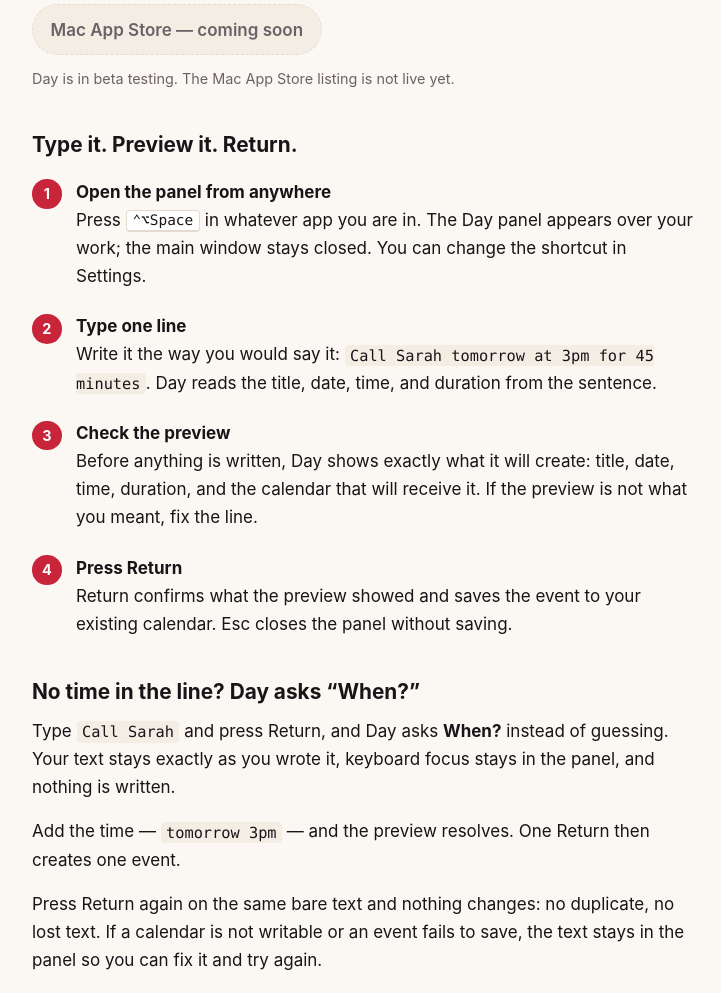
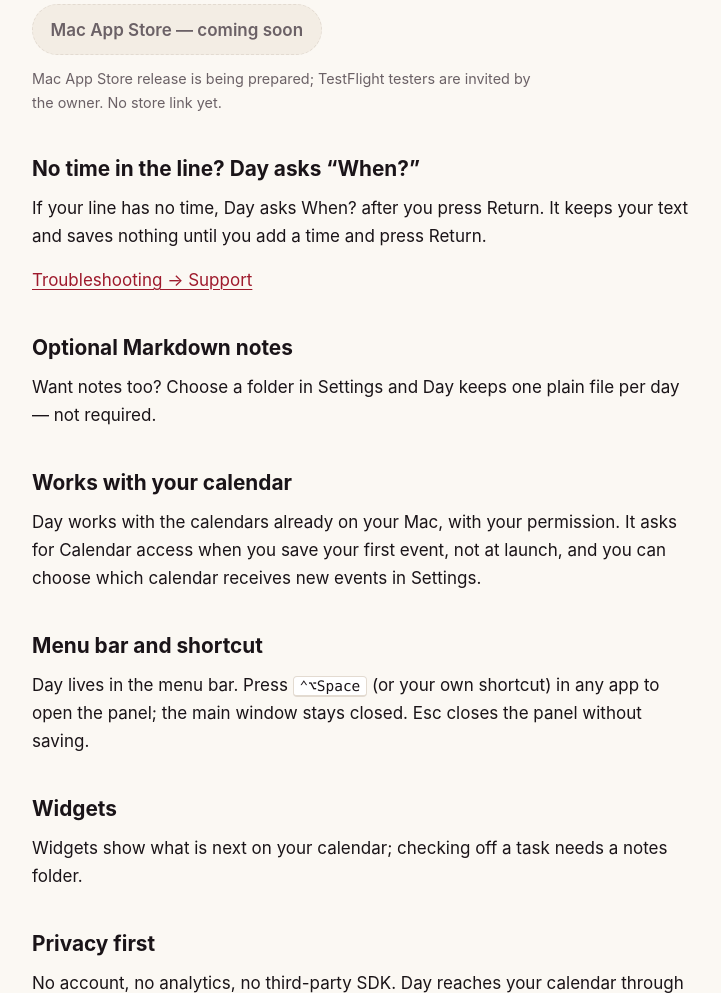
Before and after one commit to RockinPaul/zarudnev, a plain HTML site: page day/index.html in a window 1280 px wide. Shown: the part 675-1668 px from the top of the page, without its empty margins (276-997 px from the left). Drawn offline with Linux system fonts and the light colour scheme.

Commit message:
Day page: trim to the promise and state store availability accurately
Removes the step-by-step section and repeated When? troubleshooting, drops EventKit terminology and read-only detail (covered on Support), reduces optional notes to one line, and points troubleshooting to Support. Store availability now says the release is being prepared and testers are invited by the owner, with no store link.

```diff
--- a/day/index.html
+++ b/day/index.html
@@ -104,41 +104,7 @@
       font-size: 0.9rem;
       color: var(--ink-muted);
       margin: 0;
-    }
-
-    .steps {
-      list-style: none;
-      counter-reset: step;
-      padding: 0;
-      margin: 1.25rem 0 0;
-    }
-
-    .steps > li {
-      position: relative;
-      counter-increment: step;
-      padding-left: 2.75rem;
-      margin: 0 0 1.4rem;
-    }
-
-    .steps > li::before {
-      content: counter(step);
-      position: absolute;
-      left: 0;
-      top: 0.1rem;
-      width: 1.85rem;
-      height: 1.85rem;
-      border-radius: 50%;
-      background: var(--accent-fill);
-      color: #ffffff;
-      font-size: 0.9rem;
-      font-weight: 700;
-      display: grid;
-      place-items: center;
-    }
-
-    .step-title {
-      display: block;
-      font-weight: 700;
+      max-width: 32rem;
     }
 
     kbd {
@@ -192,22 +158,6 @@
       margin-bottom: 0.15rem;
     }
 
-    .closing {
-      background: var(--paper-raised);
-      border: 1px solid var(--rule);
-      border-radius: var(--radius);
-      padding: 1.1rem 1.2rem;
-      margin: 2.5rem 0 0;
-    }
-
-    .closing h2 {
-      margin-top: 0;
-    }
-
-    .closing p:last-child {
-      margin-bottom: 0;
-    }
-
     @media (max-width: 520px) {
       .demo-preview {
         grid-template-columns: 1fr;
@@ -256,77 +206,44 @@
         <p class="demo-hint">Return saves exactly this. Esc closes the panel without saving.</p>
       </div>
 
-      <div class="store-cta">
-        <!-- TODO(release): Mac App Store link once the listing is live (lead confirms). -->
-        <button class="store-button" type="button" disabled>Mac App Store — coming soon</button>
-        <p class="store-note">Day is in beta testing. The Mac App Store listing is not live yet.</p>
-      </div>
-    </section>
-
-    <section aria-labelledby="flow">
-      <h2 id="flow">Type it. Preview it. Return.</h2>
-      <ol class="steps">
-        <li>
-          <span class="step-title">Open the panel from anywhere</span>
-          Press <kbd>⌃⌥Space</kbd> in whatever app you are in. The Day panel appears over your work; the main window stays closed. You can change the shortcut in Settings.
-        </li>
-        <li>
-          <span class="step-title">Type one line</span>
-          Write it the way you would say it: <code>Call Sarah tomorrow at 3pm for 45 minutes</code>. Day reads the title, date, time, and duration from the sentence.
-        </li>
-        <li>
-          <span class="step-title">Check the preview</span>
-          Before anything is written, Day shows exactly what it will create: title, date, time, duration, and the calendar that will receive it. If the preview is not what you meant, fix the line.
-        </li>
-        <li>
-          <span class="step-title">Press Return</span>
-          Return confirms what the preview showed and saves the event to your existing calendar. Esc closes the panel without saving.
-        </li>
-      </ol>
-
       <!-- Screenshot (lead): Day panel over another app — typed line + preview. Drop the capture here as
            <figure class="shot">
              <img src="day-panel.png" alt="The Day panel over another app, showing the typed line Call Sarah tomorrow at 3pm for 45 minutes and its preview with title, date, time, duration, and destination calendar.">
              <figcaption>The panel stays small: one line in, the preview underneath, Return to save.</figcaption>
            </figure>
       -->
+
+      <div class="store-cta">
+        <!-- TODO(release): Mac App Store link once the listing is live (lead confirms). -->
+        <button class="store-button" type="button" disabled>Mac App Store — coming soon</button>
+        <p class="store-note">Mac App Store release is being prepared; TestFlight testers are invited by the owner. No store link yet.</p>
+      </div>
     </section>
 
     <section aria-labelledby="when">
       <h2 id="when">No time in the line? Day asks “When?”</h2>
-      <p>Type <code>Call Sarah</code> and press Return, and Day asks <strong>When?</strong> instead of guessing. Your text stays exactly as you wrote it, keyboard focus stays in the panel, and nothing is written.</p>
-      <p>Add the time — <code>tomorrow 3pm</code> — and the preview resolves. One Return then creates one event.</p>
-      <p>Press Return again on the same bare text and nothing changes: no duplicate, no lost text. If a calendar is not writable or an event fails to save, the text stays in the panel so you can fix it and try again.</p>
+      <p>If your line has no time, Day asks When? after you press Return. It keeps your text and saves nothing until you add a time and press Return.</p>
+      <p><a href="/day/support">Troubleshooting → Support</a></p>
+    </section>
+
+    <section aria-labelledby="notes">
+      <h2 id="notes">Optional Markdown notes</h2>
+      <p>Want notes too? Choose a folder in Settings and Day keeps one plain file per day — not required.</p>
     </section>
 
     <section aria-labelledby="calendar">
       <h2 id="calendar">Works with your calendar</h2>
-      <p>Day works with the calendars macOS already has — iCloud, Google, Exchange, or anything else you added in Calendar or Internet Accounts. Events are read and written through Apple’s EventKit. Day does not add accounts and does not run its own sync service.</p>
-      <p>Day asks for Calendar access when you press Return to save your first event, or any time from the banner or Settings. If you decline, Day tells you what to change and offers a button straight to <strong>System Settings › Privacy &amp; Security › Calendars</strong>, and your text stays in the panel. Scheduling needs that permission; typing and previewing do not. You can revoke access at any time.</p>
-      <p>You choose which calendar receives new events. Read-only calendars, such as some subscriptions, cannot take new events; Day says so instead of failing silently.</p>
-    </section>
-
-    <section aria-labelledby="notes">
-      <h2 id="notes">Optional Markdown records</h2>
-      <p>Scheduling does not need a folder. If you want a written record too, choose a folder in Settings and Day keeps one plain Markdown file per day, named <code>YYYY-MM-DD.md</code>, beside your calendar.</p>
-      <ul>
-        <li>One file per day, open and editable in any text editor.</li>
-        <li>Existing files and preferences are respected.</li>
-        <li>Open tasks carry forward for up to 30 days; check them off or defer them.</li>
-        <li>Notes are opt-in and explicit. The shortcut is for scheduling.</li>
-      </ul>
-      <p>An explicit action on a calendar event adds a note to that meeting. It needs a folder, and only that action targets a meeting.</p>
+      <p>Day works with the calendars already on your Mac, with your permission. It asks for Calendar access when you save your first event, not at launch, and you can choose which calendar receives new events in Settings.</p>
     </section>
 
     <section aria-labelledby="menubar">
-      <h2 id="menubar">Menu bar, shortcut, and settings</h2>
-      <p>Day lives in the menu bar. The global shortcut — <kbd>⌃⌥Space</kbd> by default, configurable — opens the panel from any app without opening the main window.</p>
-      <p>Settings cover the shortcut, the calendar for new events, time format, appearance, working hours, open at login, and the optional notes folder.</p>
+      <h2 id="menubar">Menu bar and shortcut</h2>
+      <p>Day lives in the menu bar. Press <kbd>⌃⌥Space</kbd> (or your own shortcut) in any app to open the panel; the main window stays closed. Esc closes the panel without saving.</p>
     </section>
 
     <section aria-labelledby="widgets">
       <h2 id="widgets">Widgets</h2>
-      <p>Desktop widgets show what is next on your calendar, and event rows open that event in Day. You can check off a task from a widget too — but tasks need a folder, and the widget says so rather than pretending otherwise.</p>
+      <p>Widgets show what is next on your calendar; checking off a task needs a notes folder.</p>
 
       <!-- Screenshot (lead): Day desktop widgets — what's next, and a task with a checkbox. Drop the capture here as
            <figure class="shot">
@@ -338,8 +255,7 @@
 
     <section aria-labelledby="privacy">
       <h2 id="privacy">Privacy first</h2>
-      <p>No account, no sign-in, no hosted sync, no analytics, no third-party SDK. Day reaches your calendar through EventKit only after you grant permission. If you put the notes folder in iCloud Drive, Dropbox, OneDrive, or another synced location, that provider syncs the files under its own policy — Day does not.</p>
-      <p>Read the <a href="/day/privacy">Day privacy policy</a>, or visit <a href="/day/support">Day support</a> if something is not working.</p>
+      <p>No account, no analytics, no third-party SDK. Day reaches your calendar through macOS Calendar only after you grant permission, and it never uploads calendar data. If your notes folder is in a sync service, that provider syncs it. Read the <a href="/day/privacy">Day privacy policy</a>.</p>
     </section>
 
     <section aria-labelledby="requirements">
@@ -350,15 +266,7 @@
         <li><strong>Menu bar + widgets</strong>The app and its desktop widgets.</li>
         <li><strong>No account</strong>Nothing to sign in to.</li>
       </ul>
-      <p>Day is in beta. This page describes the feature set it ships with; the Mac App Store listing is not live yet.</p>
     </section>
-
-    <div class="closing">
-      <h2>One line, one event</h2>
-      <p>That is the whole idea: say what you need, see what it will create, press Return. Everything else in Day is optional.</p>
-      <!-- TODO(release): Mac App Store link once the listing is live (lead confirms). -->
-      <p><button class="store-button" type="button" disabled>Mac App Store — coming soon</button></p>
-    </div>
 
     <nav class="page-links" aria-label="More Day pages">
       <a href="/day/support">Day support</a>
```
